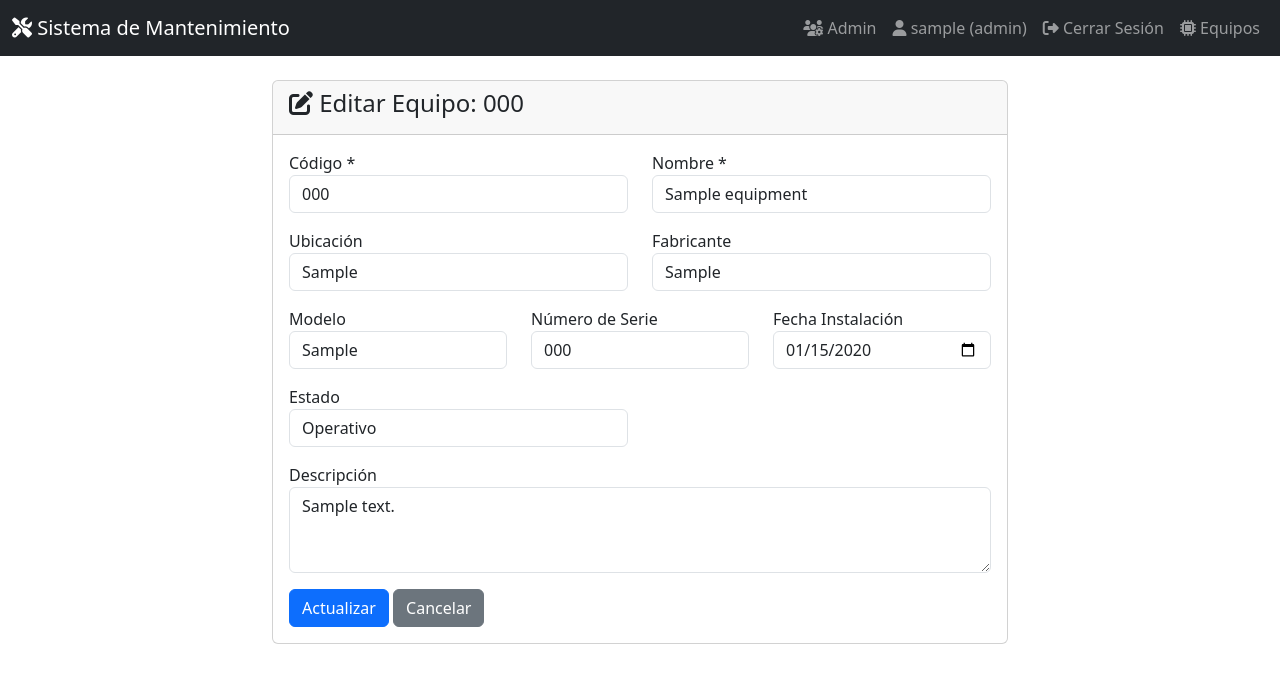
After one commit to kawaiidatadev/maintenance-system, a Flask app: page /equipment/edit/1 in a window 1280 px wide. The commit adds this page. Shown: the top 683 px of the page. Run offline with Flask 3, Linux system fonts and the light colour scheme; a user stored in the database is signed in; tables that the repository leaves empty hold one stand-in row (values such as "Sample post").

Commit message:
Integracion de alta de equipos con codigos sugeridos

```diff
--- a/app/__init__.py
+++ b/app/__init__.py
@@ -29,12 +29,14 @@ def create_app():
     # Importar blueprints
     from app.blueprints.auth import auth_bp
     from app.blueprints.dashboard import dashboard_bp
-    from app.blueprints.admin import admin_bp  # <-- IMPORTANTE: esta línea
+    from app.blueprints.admin import admin_bp
+    from app.blueprints.equipment import equipment_bp
 
     # Registrar blueprints
     app.register_blueprint(auth_bp, url_prefix='/auth')
     app.register_blueprint(dashboard_bp, url_prefix='/')
-    app.register_blueprint(admin_bp)  # <-- Ahora admin_bp está definido
+    app.register_blueprint(admin_bp)
+    app.register_blueprint(equipment_bp)
 
     @app.route('/')
     def root():
--- a/app/blueprints/__init__.py
+++ b/app/blueprints/__init__.py
@@ -1,3 +1,4 @@
 from app.blueprints.auth import auth_bp
 from app.blueprints.dashboard import dashboard_bp
 from app.blueprints.admin import admin_bp
+from app.blueprints.equipment import equipment_bp
--- /dev/null
+++ b/app/blueprints/equipment.py
@@ -0,0 +1,120 @@
+from flask import Blueprint, render_template, request, redirect, url_for, flash, jsonify
+from flask_login import login_required, current_user
+from app import db
+from app.models.equipment import Equipment
+from datetime import datetime
+
+equipment_bp = Blueprint('equipment', __name__, url_prefix='/equipment')
+
+
+def admin_or_supervisor_required(func):
+    """Decorador para requerir rol admin o supervisor"""
+    from functools import wraps
+    @wraps(func)
+    def decorated_view(*args, **kwargs):
+        if not current_user.is_authenticated or current_user.role not in ['admin', 'supervisor']:
+            flash('Acceso denegado. Se requieren permisos de administrador o supervisor.', 'danger')
+            return redirect(url_for('dashboard.index'))
+        return func(*args, **kwargs)
+
+    return decorated_view
+
+
+@equipment_bp.route('/')
+@login_required
+def list_equipment():
+    equipments = Equipment.query.order_by(Equipment.code).all()
+    return render_template('equipment/list.html', equipments=equipments)
+
+
+@equipment_bp.route('/create', methods=['GET', 'POST'])
+@login_required
+@admin_or_supervisor_required
+def create_equipment():
+    if request.method == 'POST':
+        code = request.form.get('code')
+        name = request.form.get('name')
+        location = request.form.get('location')
+        manufacturer = request.form.get('manufacturer')
+        model = request.form.get('model')
+        serial_number = request.form.get('serial_number')
+        installation_date = request.form.get('installation_date')
+        if installation_date:
+            installation_date = datetime.strptime(installation_date, '%Y-%m-%d').date()
+        status = request.form.get('status')
+        description = request.form.get('description')
+
+        # Verificar código único
+        if Equipment.query.filter_by(code=code).first():
+            flash('El código de equipo ya existe', 'danger')
+            return redirect(url_for('equipment.create_equipment'))
+
+        equipment = Equipment(
+            code=code,
+            name=name,
+            location=location,
+            manufacturer=manufacturer,
+            model=model,
+            serial_number=serial_number,
+            installation_date=installation_date,
+            status=status,
+            description=description
+        )
+        db.session.add(equipment)
+        db.session.commit()
+        flash(f'Equipo {code} - {name} creado exitosamente', 'success')
+        return redirect(url_for('equipment.list_equipment'))
+
+    return render_template('equipment/create.html')
+
+
+@equipment_bp.route('/edit/<int:id>', methods=['GET', 'POST'])
+@login_required
+@admin_or_supervisor_required
+def edit_equipment(id):
+    equipment = Equipment.query.get_or_404(id)
+    if request.method == 'POST':
+        equipment.code = request.form.get('code')
+        equipment.name = request.form.get('name')
+        equipment.location = request.form.get('location')
+        equipment.manufacturer = request.form.get('manufacturer')
+        equipment.model = request.form.get('model')
+        equipment.serial_number = request.form.get('serial_number')
+        inst_date = request.form.get('installation_date')
+        equipment.installation_date = datetime.strptime(inst_date, '%Y-%m-%d').date() if inst_date else None
+        equipment.status = request.form.get('status')
+        equipment.description = request.form.get('description')
+        equipment.updated_at = datetime.utcnow()
+
+        db.session.commit()
+        flash(f'Equipo {equipment.code} actualizado', 'success')
+        return redirect(url_for('equipment.list_equipment'))
+
+    return render_template('equipment/edit.html', equipment=equipment)
+
+
+@equipment_bp.route('/delete/<int:id>')
+@login_required
+@admin_or_supervisor_required
+def delete_equipment(id):
+    equipment = Equipment.query.get_or_404(id)
+    code = equipment.code
+    db.session.delete(equipment)
+    db.session.commit()
+    flash(f'Equipo {code} eliminado', 'success')
+    return redirect(url_for('equipment.list_equipment'))
+
+
+@equipment_bp.route('/suggest_code', methods=['POST'])
+@login_required
+def suggest_code():
+    from app.models.equipment import Equipment
+    data = request.get_json()
+
+    code = Equipment.generate_code(
+        category=data.get('category'),
+        location=data.get('location'),
+        plant_section=data.get('plant_section')
+    )
+    print("wiwiwi")
+    return jsonify({'code': code})
--- a/app/models/__init__.py
+++ b/app/models/__init__.py
@@ -1 +1,2 @@
 from app.models.user import User
+from app.models.equipment import Equipment
--- a/app/templates/base.html
+++ b/app/templates/base.html
@@ -39,6 +39,12 @@
                             <i class="fas fa-sign-out-alt"></i> Cerrar Sesión
                         </a>
                     </li>
+                    <li class="nav-item">
+                         <a class="nav-link" href="{{ url_for('equipment.list_equipment') }}">
+                             <i class="fas fa-microchip"></i> Equipos
+                        </a>
+                    </li>
+
                 {% endif %}
             </ul>
         </div>
--- /dev/null
+++ b/app/templates/equipment/edit.html
@@ -0,0 +1,61 @@
+{% extends "base.html" %}
+
+{% block content %}
+<div class="row justify-content-center">
+    <div class="col-md-8">
+        <div class="card">
+            <div class="card-header">
+                <h4><i class="fas fa-edit"></i> Editar Equipo: {{ equipment.code }}</h4>
+            </div>
+            <div class="card-body">
+                <form method="POST">
+                    <div class="row">
+                        <div class="col-md-6 mb-3">
+                            <label>Código *</label>
+                            <input type="text" name="code" class="form-control" value="{{ equipment.code }}" required>
+                        </div>
+                        <div class="col-md-6 mb-3">
+                            <label>Nombre *</label>
+                            <input type="text" name="name" class="form-control" value="{{ equipment.name }}" required>
+                        </div>
+                        <div class="col-md-6 mb-3">
+                            <label>Ubicación</label>
+                            <input type="text" name="location" class="form-control" value="{{ equipment.location or '' }}">
+                        </div>
+                        <div class="col-md-6 mb-3">
+                            <label>Fabricante</label>
+                            <input type="text" name="manufacturer" class="form-control" value="{{ equipment.manufacturer or '' }}">
+                        </div>
+                        <div class="col-md-4 mb-3">
+                            <label>Modelo</label>
+                            <input type="text" name="model" class="form-control" value="{{ equipment.model or '' }}">
+                        </div>
+                        <div class="col-md-4 mb-3">
+                            <label>Número de Serie</label>
+                            <input type="text" name="serial_number" class="form-control" value="{{ equipment.serial_number or '' }}">
+                        </div>
+                        <div class="col-md-4 mb-3">
+                            <label>Fecha Instalación</label>
+                            <input type="date" name="installation_date" class="form-control" value="{{ equipment.installation_date if equipment.installation_date else '' }}">
+                        </div>
+                        <div class="col-md-6 mb-3">
+                            <label>Estado</label>
+                            <select name="status" class="form-control">
+                                <option value="Operativo" {% if equipment.status == 'Operativo' %}selected{% endif %}>Operativo</option>
+                                <option value="En mantenimiento" {% if equipment.status == 'En mantenimiento' %}selected{% endif %}>En mantenimiento</option>
+                                <option value="Fuera de servicio" {% if equipment.status == 'Fuera de servicio' %}selected{% endif %}>Fuera de servicio</option>
+                            </select>
+                        </div>
+                        <div class="col-12 mb-3">
+                            <label>Descripción</label>
+                            <textarea name="description" rows="3" class="form-control">{{ equipment.description or '' }}</textarea>
+                        </div>
+                    </div>
+                    <button type="submit" class="btn btn-primary">Actualizar</button>
+                    <a href="{{ url_for('equipment.list_equipment') }}" class="btn btn-secondary">Cancelar</a>
+                </form>
+            </div>
+        </div>
+    </div>
+</div>
+{% endblock %}
```
Also changed, not shown: app/models/equipment.py (added, +62 -0 lines), app/templates/equipment/create.html (added, +85 -0 lines), app/templates/equipment/list.html (added, +58 -0 lines), setup_db.py (+7 -14 lines).
